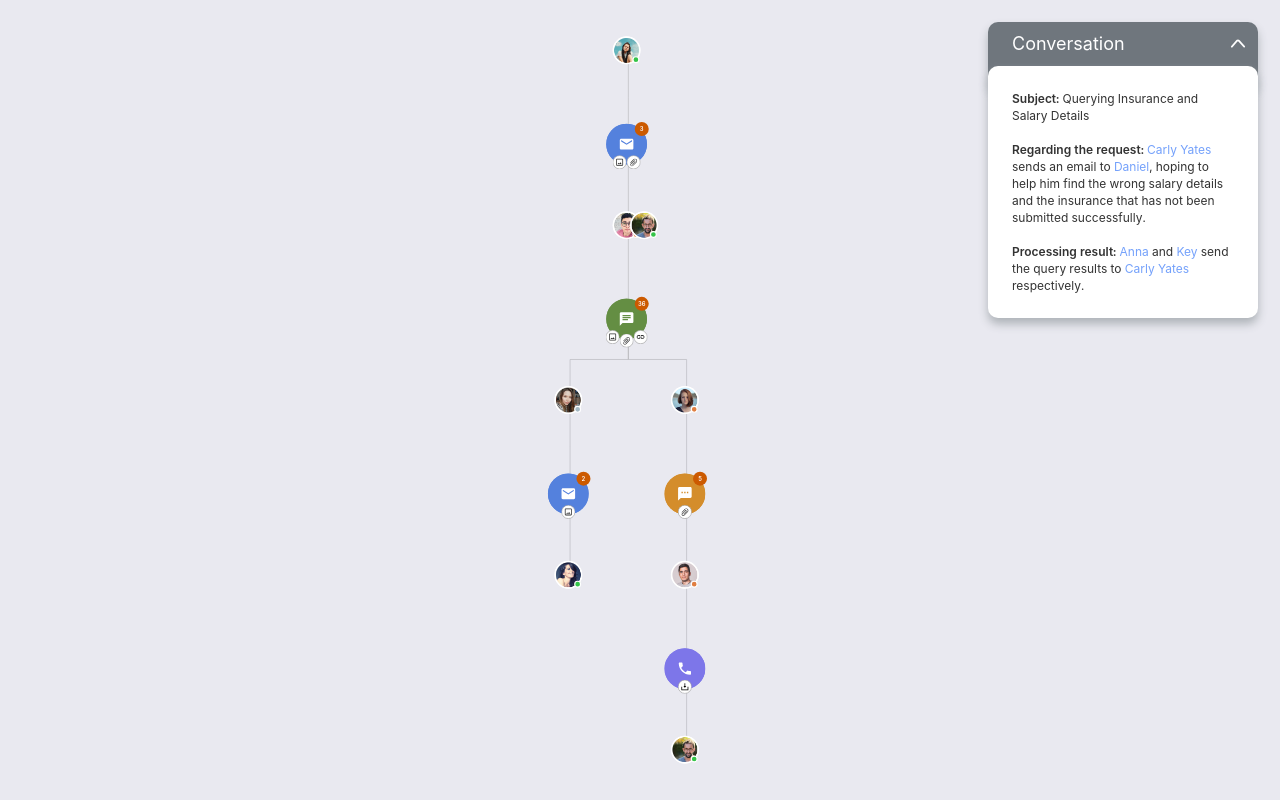
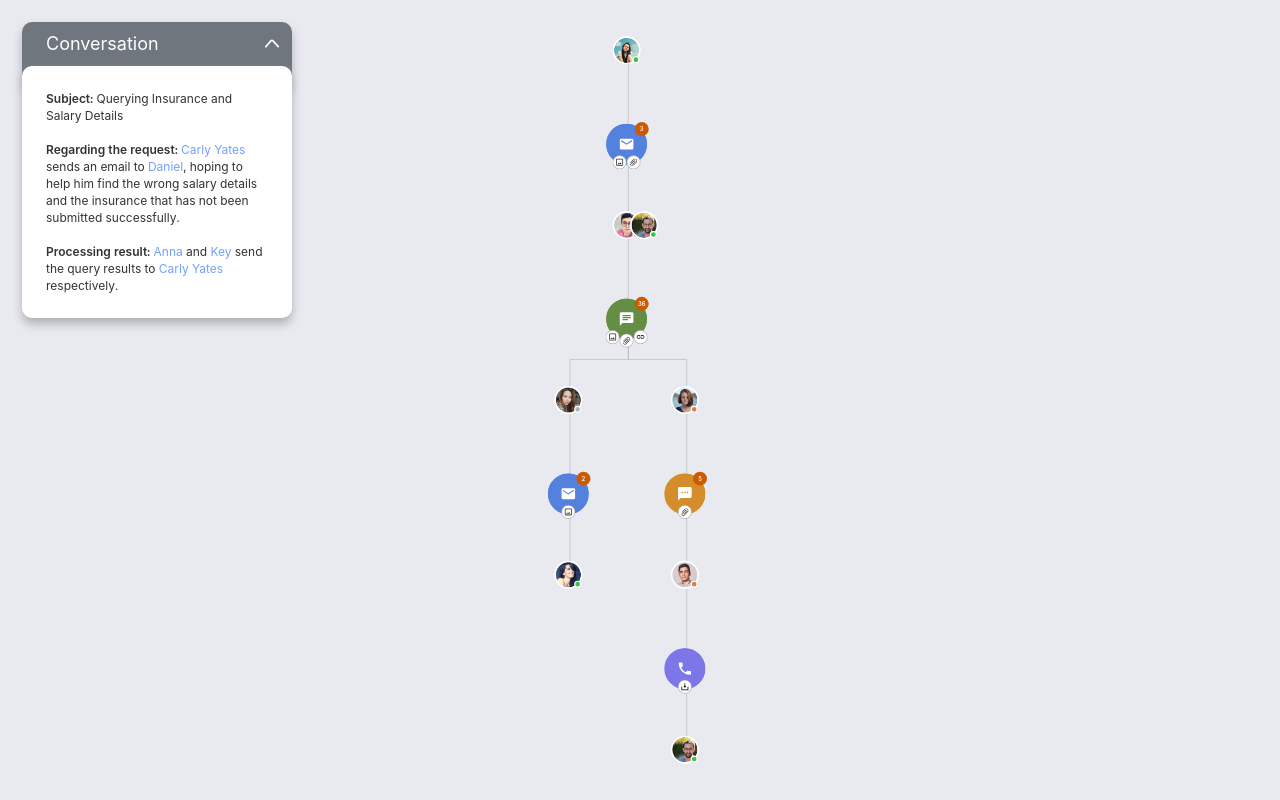
Before and after one commit to TDYipengTan/react-storyline, a React (Vite) app: page / in a window 1280 px wide. Built offline with nearby package versions, Linux system fonts and the light colour scheme.

Commit message:
feat: update position to left (#19)

```diff
--- a/src/components/common/EmailSidePanel.module.less
+++ b/src/components/common/EmailSidePanel.module.less
@@ -1,5 +1,4 @@
 .title {
-  height: 33px;
   line-height: 33px;
   font-size: 24px;
   font-weight: 600;
--- a/src/components/costomNode/Description.module.less
+++ b/src/components/costomNode/Description.module.less
@@ -11,7 +11,7 @@
   // tempory style
   position: fixed;
   top: 22px;
-  right: 22px;
+  left: 22px;
   z-index: 9999;
 }
 
```
